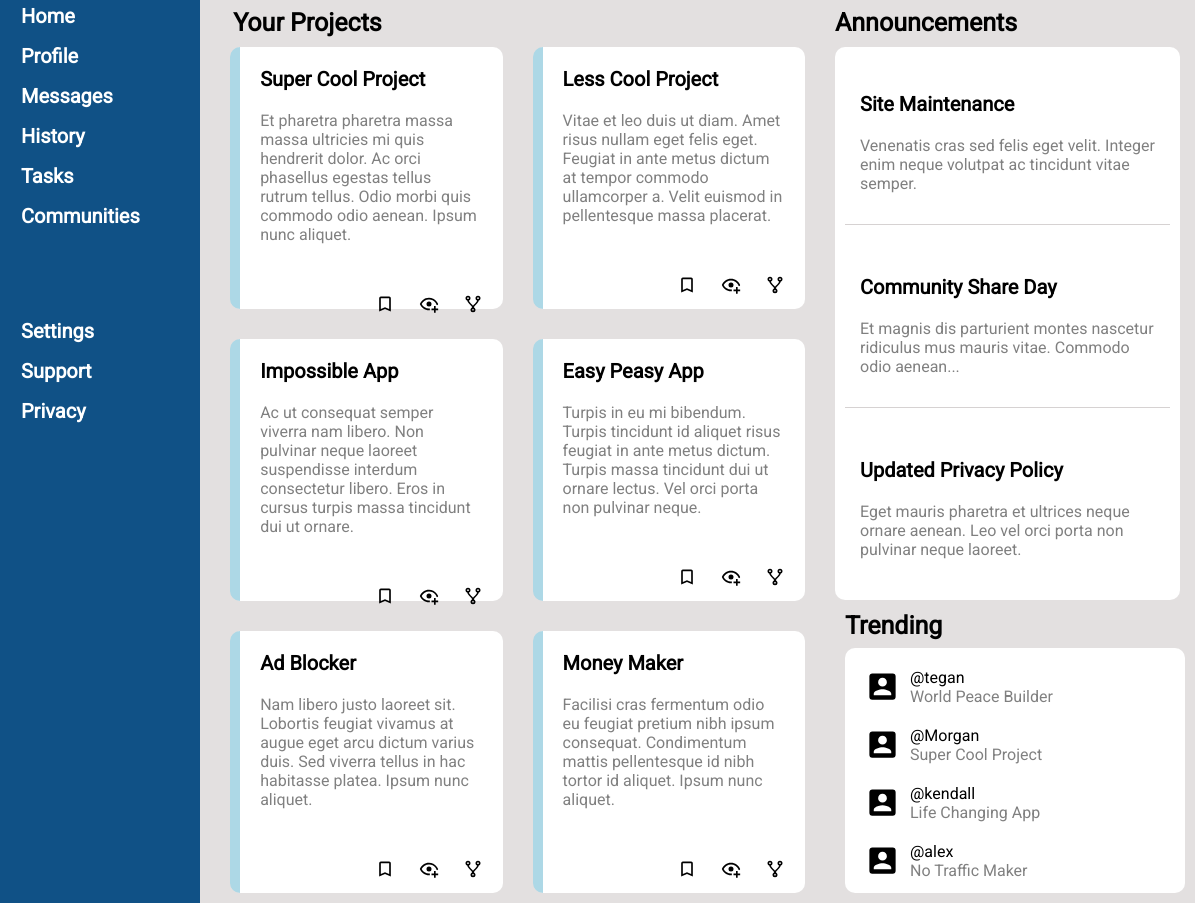
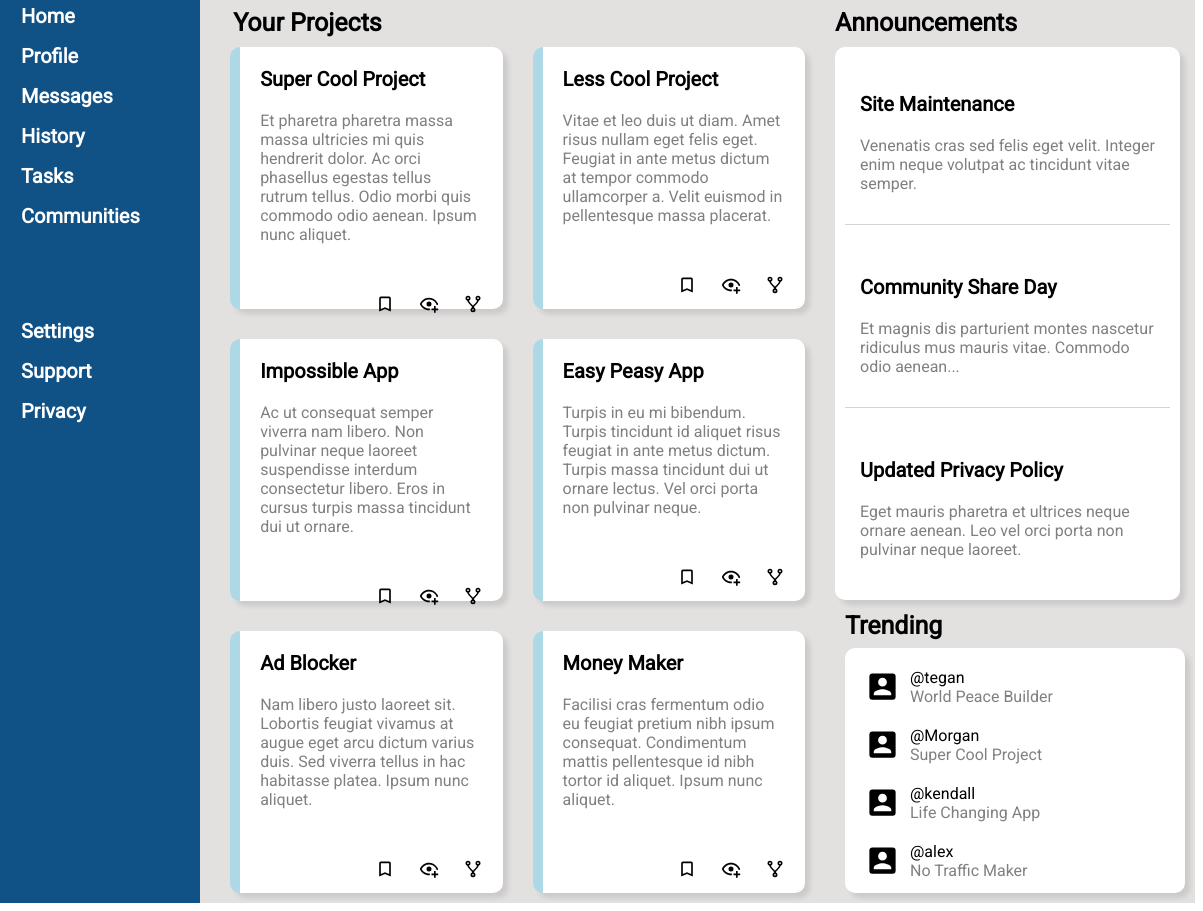
Before and after one commit to MarkoM71/odin-admin-dashboard, a plain HTML site: page index.html in a window 1280 px wide. Shown: the part 210-1121 px from the top of the page, 77-1280 px from the left. Drawn offline with Linux system fonts and the light colour scheme.

Commit message:
Update styling

```diff
--- a/style.css
+++ b/style.css
@@ -120,6 +120,7 @@ body {
     grid-auto-flow: column;
     align-items: center;
     padding-left: 35px;
+
 }
 
 .bottom-header img {
@@ -196,6 +197,7 @@ body {
     padding-left: 20px;
     padding-right: 20px;
     border-left: 10px solid lightblue;
+    box-shadow: 5px 5px 5px rgba(0, 0, 0, 0.1);
 }
 
 .projects {
@@ -248,6 +250,7 @@ body {
     display: flex;
     flex-direction: column;
     gap: 15px;
+    box-shadow: 5px 5px 5px rgba(0, 0, 0, 0.1);
 }
 
 .announce-card {
@@ -284,6 +287,7 @@ body {
     padding: 10px;
     display: flex;
     flex-direction: column;
+    box-shadow: 5px 5px 5px rgba(0, 0, 0, 0.1);
 }
 
 .trend-head {
```
